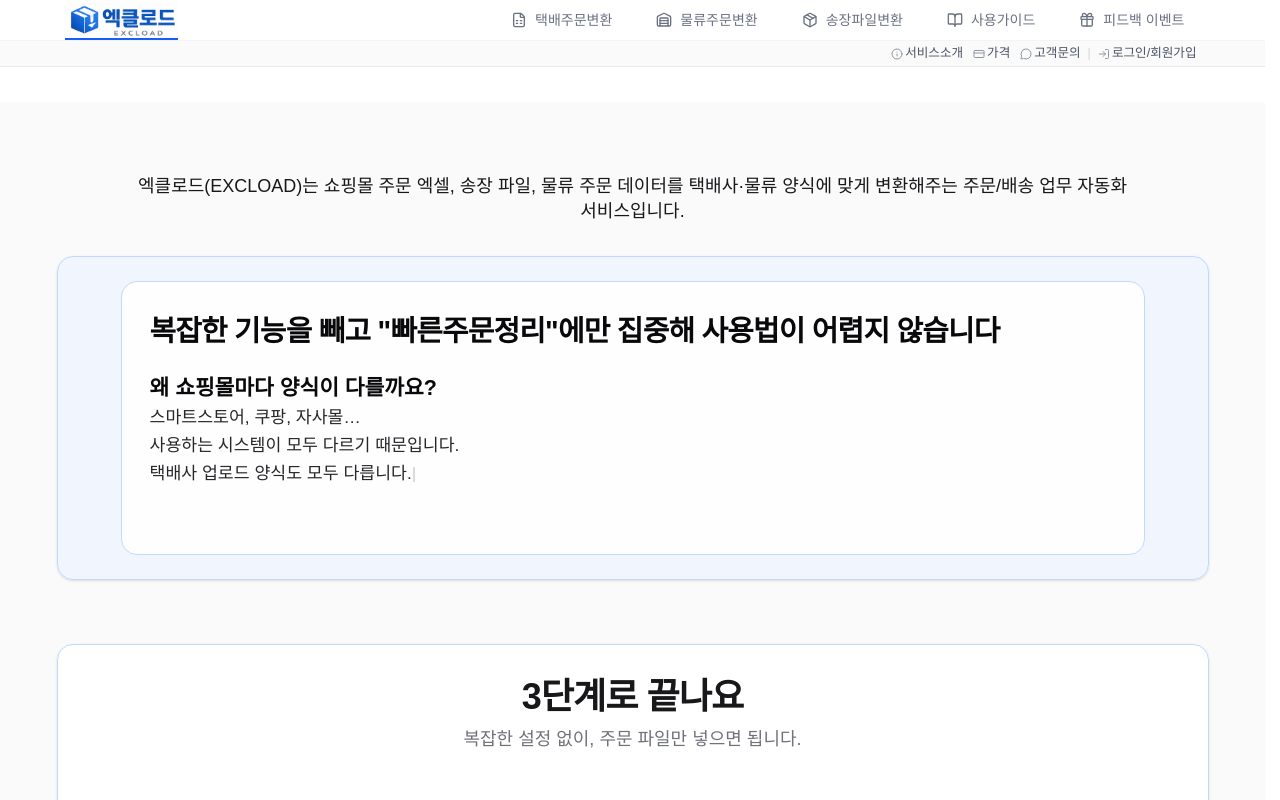
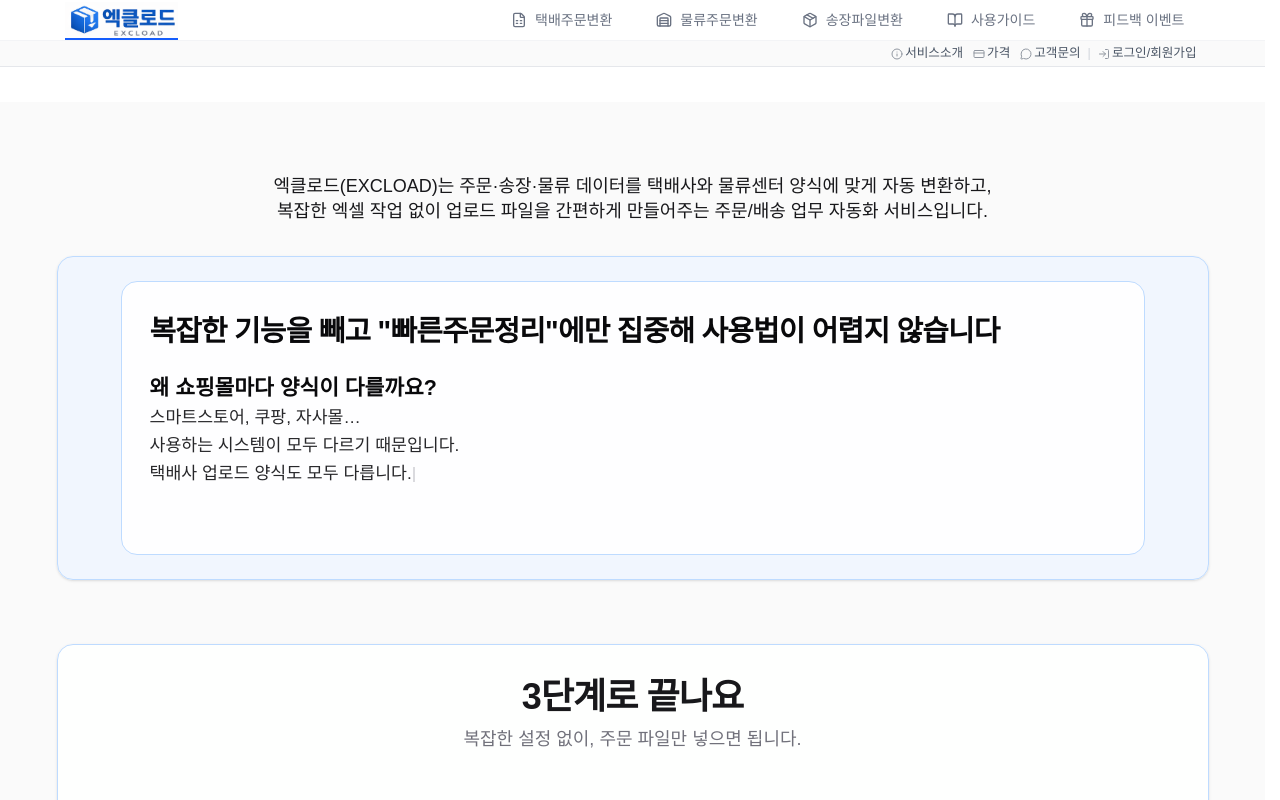
Before and after one commit to a01083475766-bit/excload, a Next.js app: page / in a window 1280 px wide. Shown: the top 800 px of the page. Built offline with nearby package versions, Linux system fonts and the light colour scheme; no server answers; the database is empty.

Commit message:
문구수정

```diff
--- a/app/excload/page.tsx
+++ b/app/excload/page.tsx
@@ -226,8 +226,9 @@ export default function HomePage() {
         <section className="blue-unified-theme pt-8 pb-8 lg:pt-12 lg:pb-12">
           <div className="flex flex-col gap-0">
             <p className="mb-6 mx-auto max-w-5xl text-center text-base sm:text-lg font-medium leading-snug text-zinc-900 dark:text-zinc-100 [word-break:keep-all] md:mb-8">
-              엑클로드(EXCLOAD)는 쇼핑몰 주문 엑셀, 송장 파일, 물류 주문 데이터를 택배사·물류 양식에 맞게
-              변환해주는 주문/배송 업무 자동화 서비스입니다.
+              엑클로드(EXCLOAD)는 주문·송장·물류 데이터를 택배사와 물류센터 양식에 맞게 자동 변환하고,
+              <br />
+              복잡한 엑셀 작업 없이 업로드 파일을 간편하게 만들어주는 주문/배송 업무 자동화 서비스입니다.
             </p>
             <div className="mx-auto mb-4 w-full max-w-6xl rounded-2xl border border-blue-200 bg-blue-50/80 p-4 shadow-sm dark:border-blue-900 dark:bg-blue-950/30 md:p-5 lg:p-6">
               <div className="mx-auto w-full max-w-5xl rounded-2xl border border-blue-200 bg-white/90 p-5 text-left dark:border-blue-900 dark:bg-zinc-900/90 md:p-6 lg:p-7">
```
